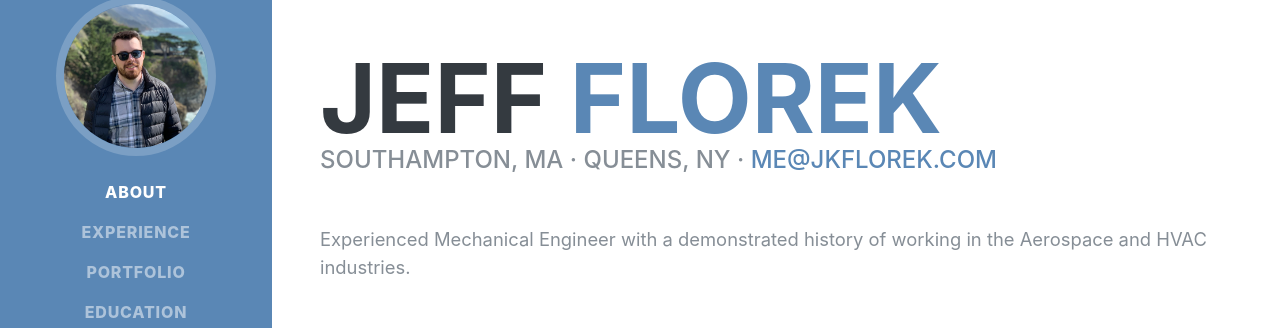
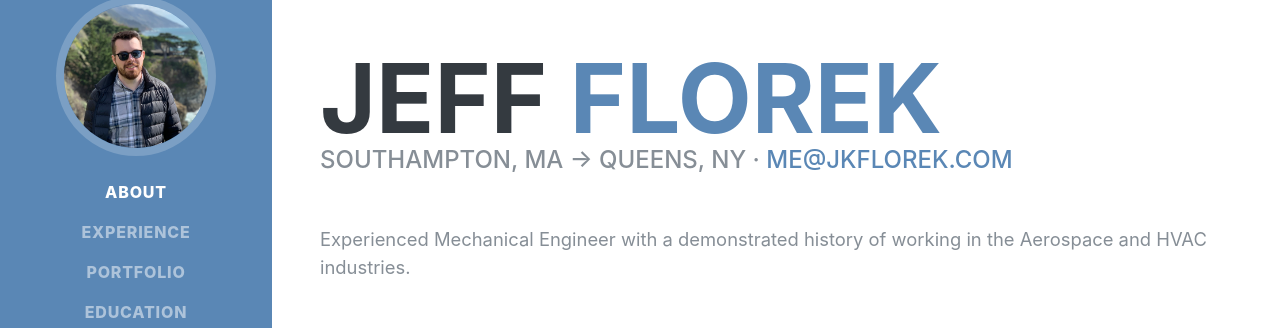
Before and after one commit to jkflorek/jkflorek.github.io, a Jekyll site: the page resume/index.html, which Jekyll copies as it is, in a window 1280 px wide and 900 px high. Shown: the part 230-558 px from the top of the window. Built offline with Jekyll 4.4.1, drawn with Linux system fonts in a browser that asks for light colours; some web fonts are replaced.

Commit message:
Update index.html

```diff
--- a/resume/index.html
+++ b/resume/index.html
@@ -72,7 +72,7 @@
         <!--<div class="subheading mb-5">123 Cool Street · Townton, MA 01010 · (413) 867-5309 ·
           <a href="mailto:no@no.no">name@email.com</a>
         </div>-->
-        <div class="subheading mb-5">Southampton, MA · Queens, NY ·
+        <div class="subheading mb-5">Southampton, MA &rarr; Queens, NY ·
           <a href="mailto:me@jkflorek.com">me@jkflorek.com</a>
         </div>
         <p class="lead mb-5">Experienced Mechanical Engineer with a demonstrated history of working in the Aerospace and HVAC industries.</p>
```
